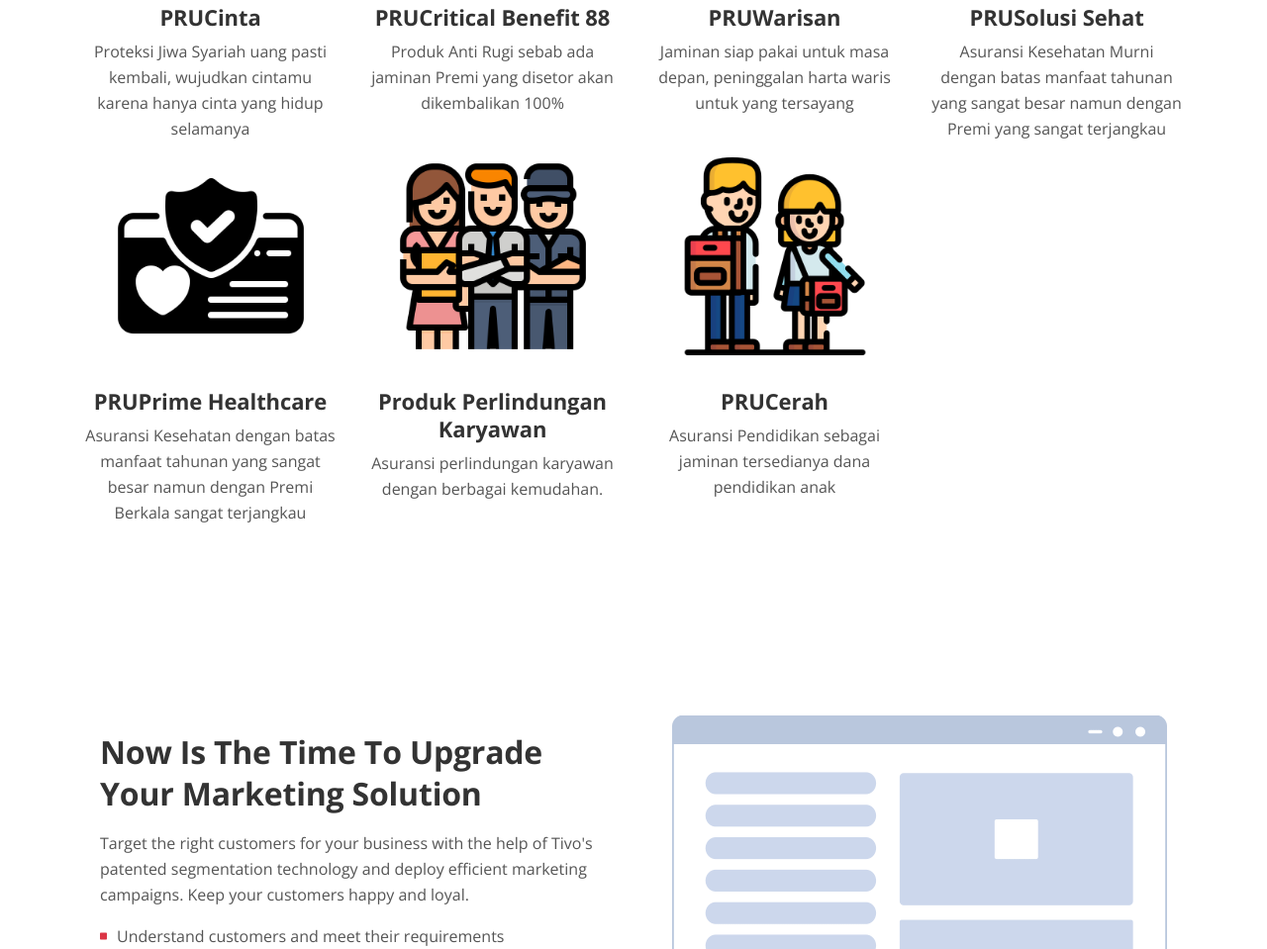
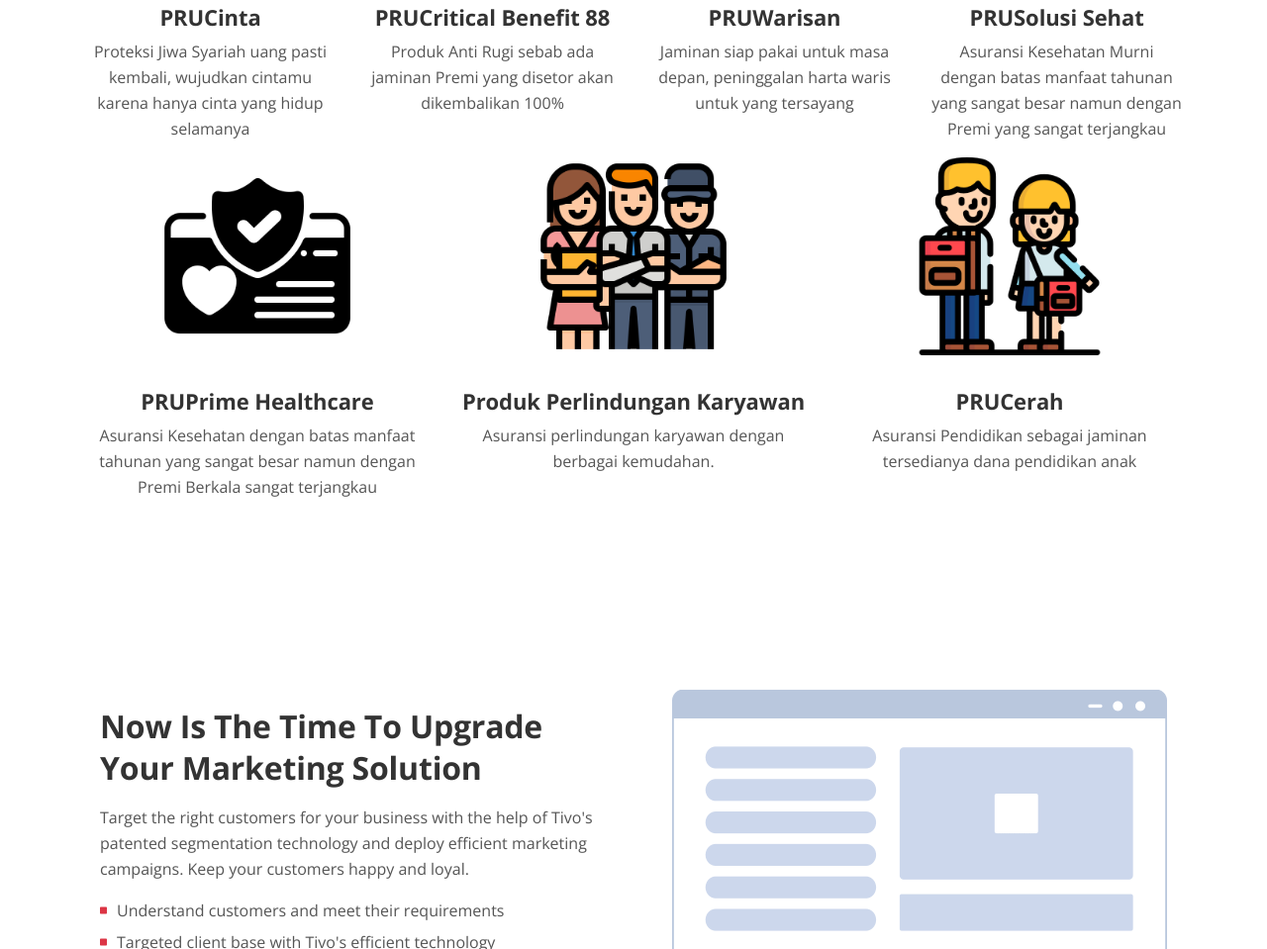
Before and after one commit to Margaretha05/prudent-web-v1, a plain HTML site: page index.html in a window 1280 px wide. Shown: the part 1212-2171 px from the top of the page at 99% size. Drawn offline with nearby package versions, Linux system fonts and the light colour scheme.

Commit message:
products col

```diff
--- a/index.html
+++ b/index.html
@@ -185,7 +185,7 @@
                     <!-- end of card -->
 
                     <!-- Card -->
-                    <div class=" col-lg-3">
+                    <div class=" col-lg-4">
                         <div class="card-image">
                             <img class="img-fluid" src="images/products/healthcare.png" alt="alternative">
                         </div>
@@ -197,7 +197,7 @@
                     <!-- end of card -->
 
                     <!-- Card -->
-                    <div class=" col-lg-3">
+                    <div class=" col-lg-4">
                         <div class="card-image">
                             <img class="img-fluid" src="images/products/pruwork.png" alt="alternative">
                         </div>
@@ -209,7 +209,7 @@
                     <!-- end of card -->
 
                     <!-- Card -->
-                    <div class=" col-lg-3">
+                    <div class=" col-lg-4">
                         <div class="card-image">
                             <img class="img-fluid" src="images/products/prucerah.png" alt="alternative">
                         </div>
```
